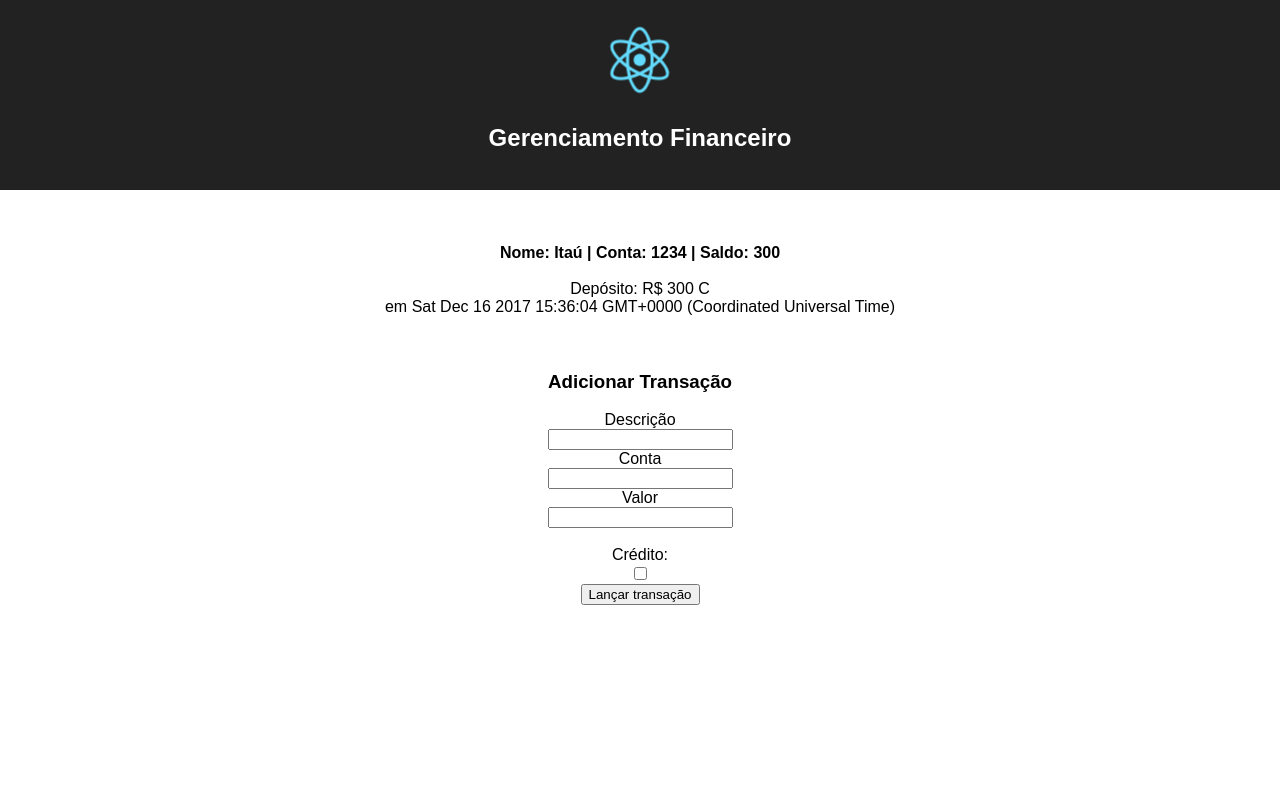
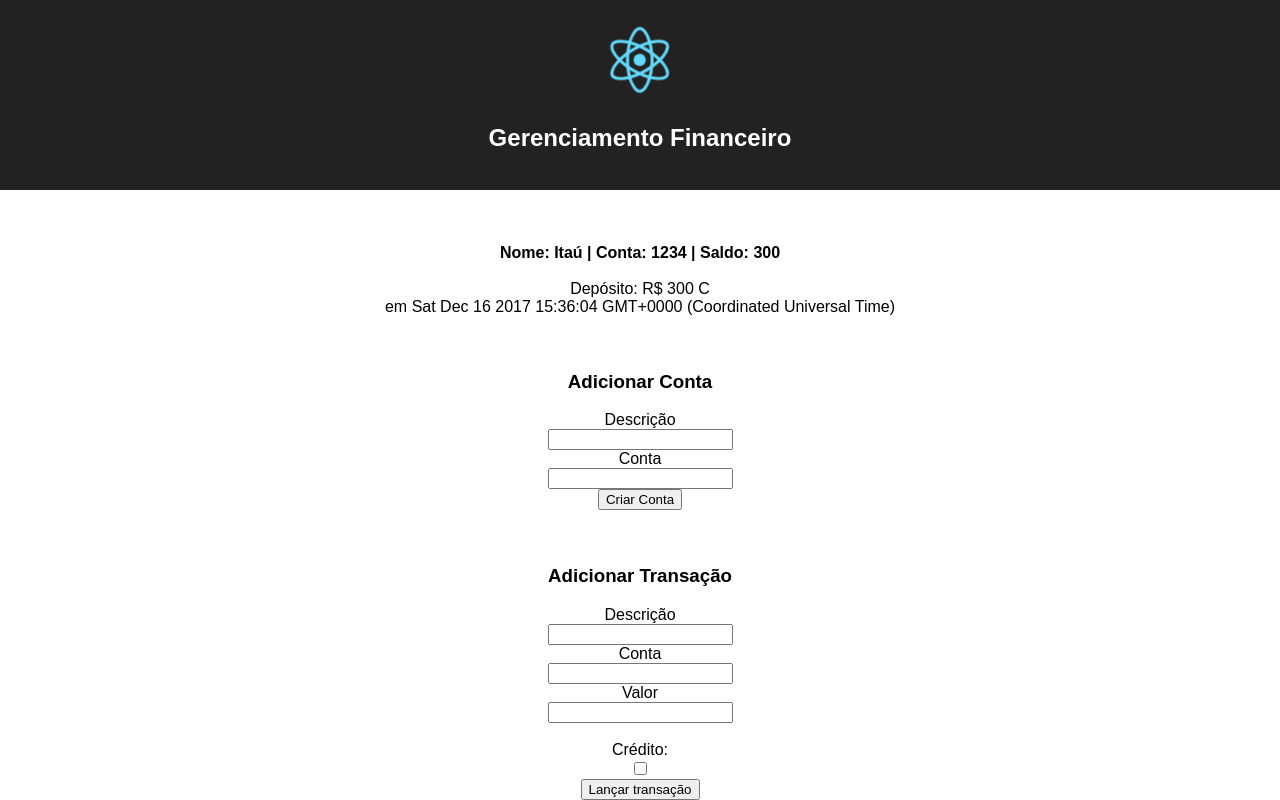
Before and after one commit to pedrofsn/react-sample, a React (Create React App) app in the folder my-app/: page / in a window 1280 px wide. Built offline with nearby package versions, Linux system fonts and the light colour scheme; the HTML template or start-up script is replaced by a standard one.

Commit message:
Adicionando componente para criação de novas contas

```diff
--- a/my-app/src/App.tsx
+++ b/my-app/src/App.tsx
@@ -1,6 +1,7 @@
 import * as React from 'react';
 import { ResumoConta } from './components/ResumoConta';
 import { AdicionarTransacao } from './components/AdicionarTransacao';
+import { AdicionarConta } from './components/AdicionarConta';
 import { Conta } from './models/Conta';
 import './App.css';
 import { Transacao } from './models/Transacao';
@@ -27,6 +28,26 @@ class App extends React.Component<{}, { contas: Conta[] }> {
           ]
         }
       ]
+    }
+  }
+
+  handleAdicionarConta(novaConta: Conta) {
+    let myContas = this.state.contas
+    let match = false
+
+    for (let i = 0; i < myContas.length; i++) {
+      // Conta existe?
+      if (myContas[i].conta === novaConta.conta || novaConta.id === myContas[i].id) {
+        match = true
+        break
+      }
+    }
+
+    if (!match) {
+      myContas.push(novaConta);
+      this.setState({ contas: myContas })
+    } else {
+      alert('Conta já existente')
     }
   }
 
@@ -73,6 +94,9 @@ class App extends React.Component<{}, { contas: Conta[] }> {
         <ResumoConta contas={this.state.contas} />
         <br />
         <br />
+        <AdicionarConta adicionarConta={this.handleAdicionarConta.bind(this)}/>
+        <br />
+        <br />
         <AdicionarTransacao adicionarTransacao={this.handleAdicionarTransacao.bind(this)} />
       </div>
     );
--- /dev/null
+++ b/my-app/src/components/AdicionarConta.tsx
@@ -0,0 +1,56 @@
+import * as React from 'react';
+import { Conta } from '../models/Conta';
+import { Transacao } from '../models/Transacao';
+
+export default interface MyProps {
+    adicionarConta: (conta: Conta) => {};
+}
+
+export class AdicionarConta extends React.Component<MyProps, {}> {
+
+    handleSubmit(e: any) {
+        const inputNome = (this.refs['nome'] as any as HTMLInputElement)
+        const inputConta = (this.refs['conta'] as any as HTMLInputElement)
+
+        const nome = inputNome.value.trim();
+        const conta = inputConta.value.trim();
+
+        if (nome === '') {
+            alert('Nome é um campo obrigatório');
+        }
+
+        if (conta === '') {
+            alert('Conta é um campo obrigatório');
+        }
+
+        let contaNumber = parseInt(conta)
+
+        let novaConta = new Conta(new Date().getTime(), nome, contaNumber, 0, new Array<Transacao>())
+        this.props.adicionarConta(novaConta);
+
+        e.preventDefault();
+
+        inputNome.value = ''
+        inputConta.value = ''
+    }
+
+    render() {
+        return (
+            <div>
+                <h3>Adicionar Conta</h3>
+                <form onSubmit={this.handleSubmit.bind(this)}>
+                    <div>
+                        <label>Descrição</label><br />
+                        <input type="text" ref="nome" />
+                    </div>
+                    <div>
+                        <label>Conta</label><br />
+                        <input type="text" ref="conta" />
+                    </div>
+                    <input type="submit" value="Criar Conta" />
+                    <br />
+                </form>
+            </div>
+        );
+    }
+}
```
